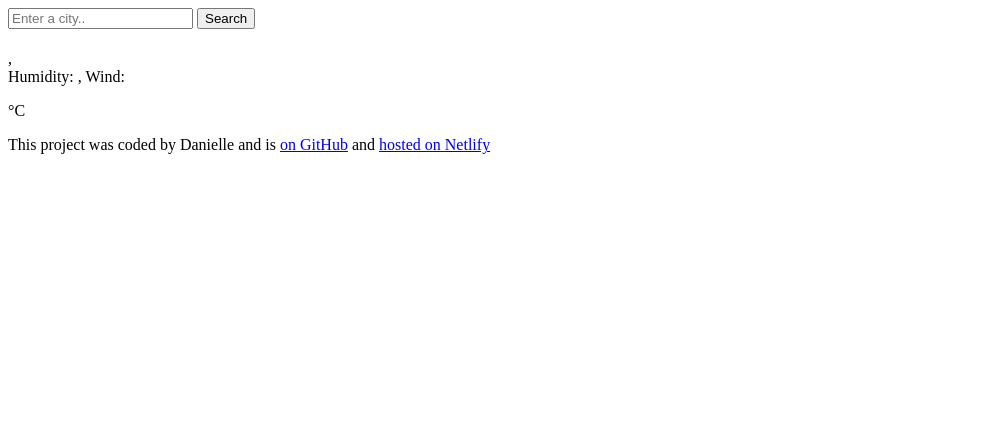
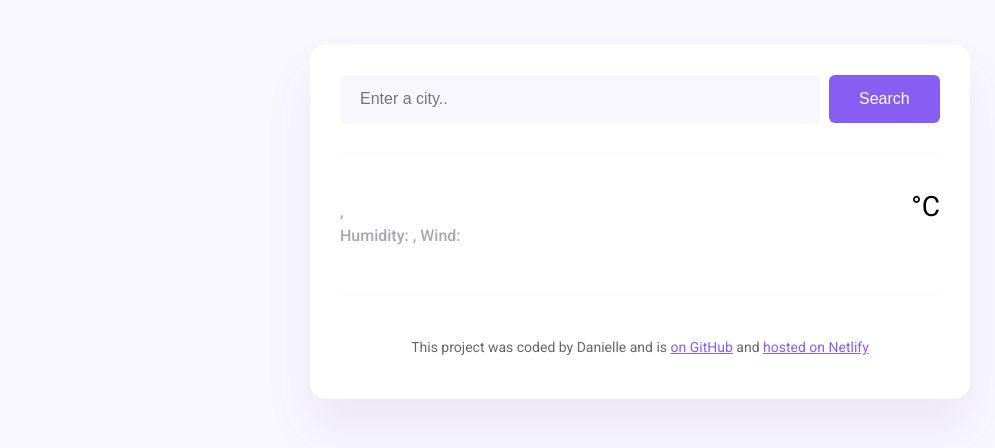
Before and after one commit to DJHB24/WeatherApp, a website built with Parcel: page index.html in a window 1280 px wide. Shown: the whole page, without its empty margins (0-995 px from the left). Built offline with nearby package versions, Linux system fonts and the light colour scheme; no server answers.

Commit message:
Update index.html
debugging css

```diff
--- a/index.html
+++ b/index.html
@@ -9,7 +9,7 @@
       href="https://fonts.googleapis.com/css2?family=Roboto:ital,wght@0,100;0,300;0,400;0,500;0,700;0,900;1,100;1,300;1,400;1,500;1,700;1,900&display=swap"
       rel="stylesheet"
     />
-    <link rel="stylesheet" href="style.css"/>
+    <link rel="stylesheet" href="src/style.css"/>
     <script src="https://cdn.jsdelivr.net/npm/axios@1.1.2/dist/axios.min.js"></script>
     <title>Weather</title>
   </head>
```
